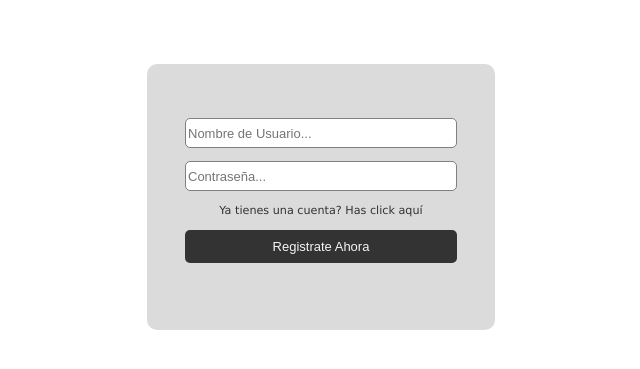
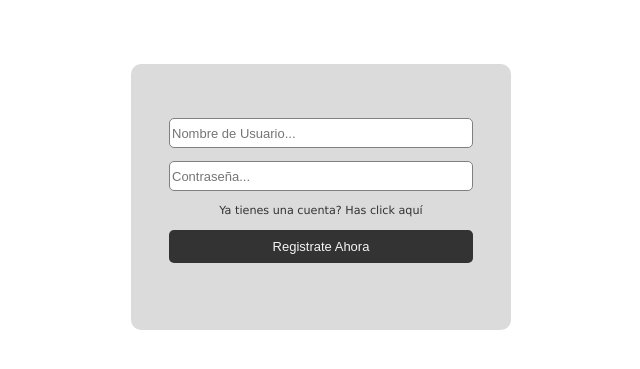
Before and after one commit to ChrisPoul/Glastore, a Flask app: page /auth/register in a window 1280 px wide. Shown: the part 129-498 px from the top of the page, without its empty margins (319-959 px from the left). Run offline with Flask 2, Linux system fonts and the light colour scheme; data that the repository does not hold is empty.

Commit message:
Changed look of auth views

```diff
--- a/Glastore/static/styles/style.css
+++ b/Glastore/static/styles/style.css
@@ -147,7 +147,7 @@ table.sidebar {
 }
 
 div.auth {
-    max-width: 17em;
+    max-width: 19em;
     margin: auto;
     margin-top: 5vmax;
     align-self: center;
```
